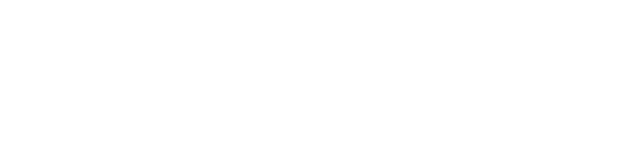
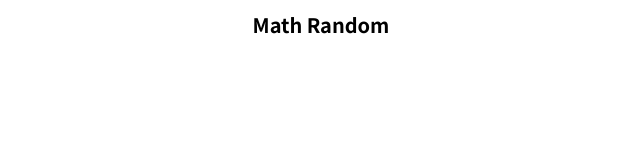
Before and after one commit to Christiano0407/Course--Javascript__Two, a website: page sectionThree/math.html in a window 1280 px wide. Shown: the whole page, without its empty margins (319-959 px from the left). Drawn offline with nearby package versions, Linux system fonts and the light colour scheme.

Commit message:
random01

```diff
--- a/sectionThree/math.html
+++ b/sectionThree/math.html
@@ -14,6 +14,9 @@
 </head>
 <body>
 
+    <main>
+        <h1>Math Random</h1>
+    </main>
     <script src="../sectionThree/mathJs.js" type="text/javascript"></script>
 </body>
 </html>
--- a/sectionThree/mathCSS.css
+++ b/sectionThree/mathCSS.css
@@ -31,3 +31,6 @@
     background-position: center;
     object-fit: cover;
 }
+h1 {
+    text-align: center;
+}
--- a/sectionThree/mathJs.js
+++ b/sectionThree/mathJs.js
@@ -1,7 +1,11 @@
 console.group("MathRandom");
 //< ================== MathRandom ==================== >
 
+// >>>>>> Random === aleatorio <<<<<<<
+let randomNumber = Math.random();
+console.log(randomNumber);
 
+// >> Random Game <<
 
 
 console.groupEnd();
```
